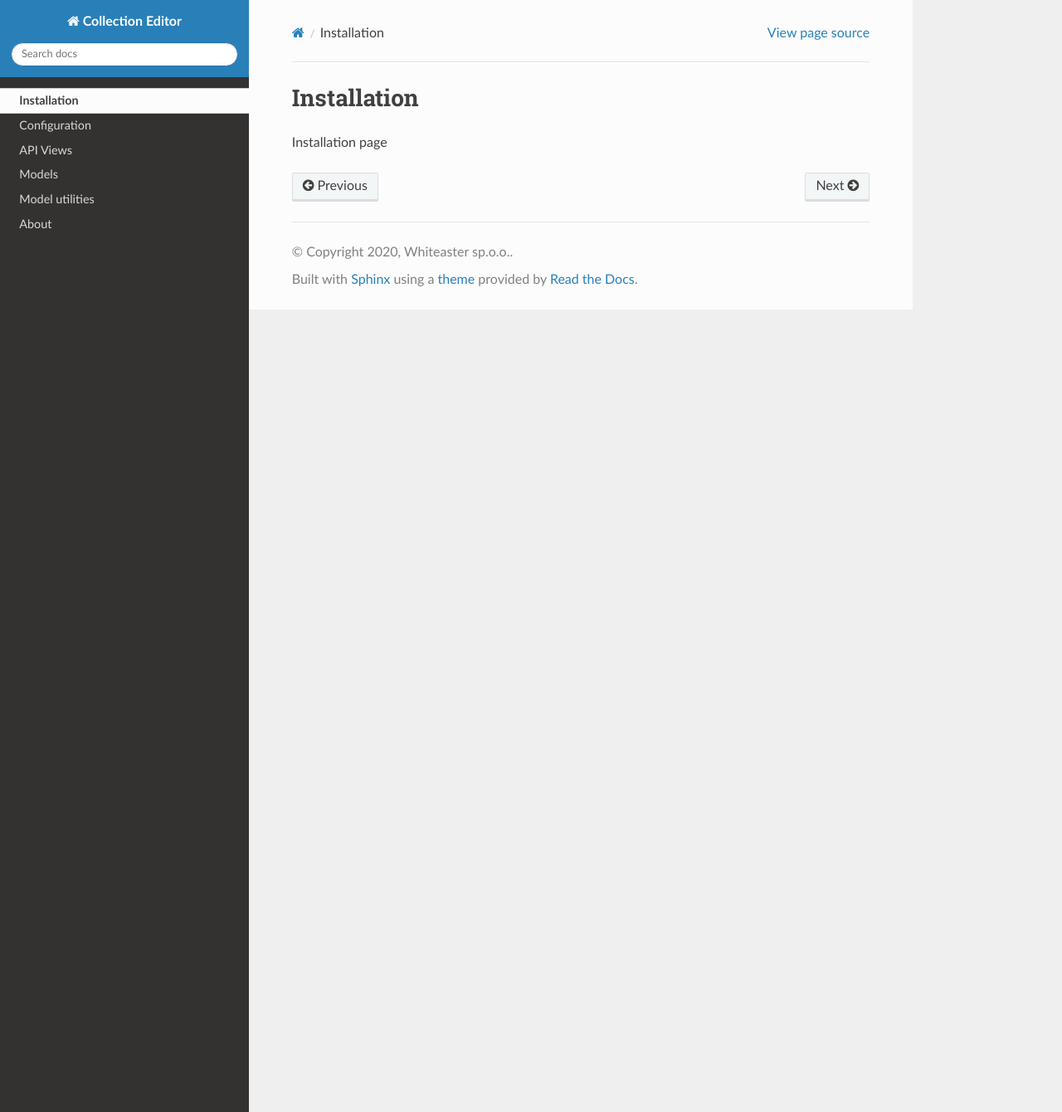
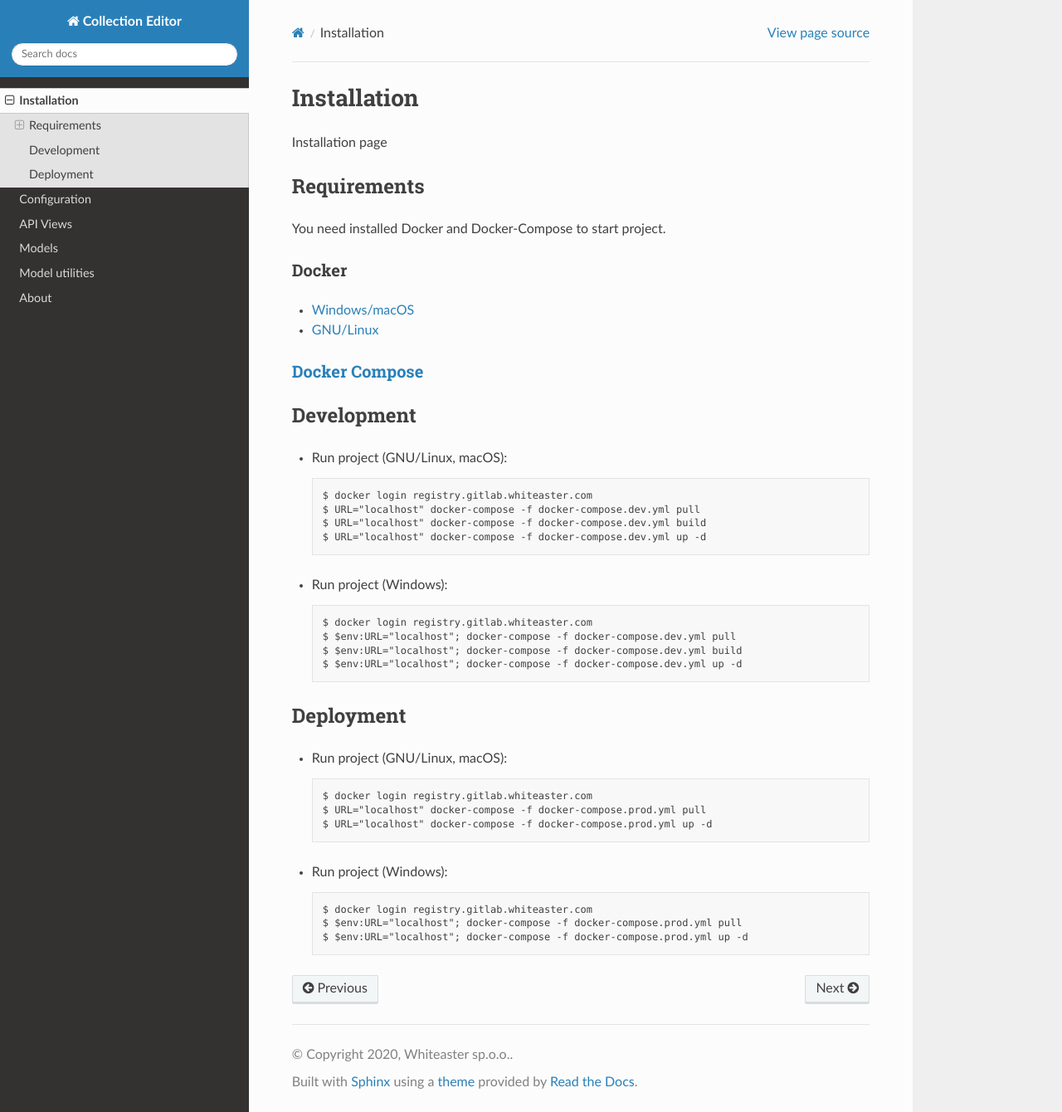
Before and after one commit to OpenForestData/Collection-Editor, a Sphinx documentation site: the page built from docs/modules/installation.rst, in a window 1280 px wide and 1340 px high. Shown: the whole window at 83% size. Built offline with Sphinx 7.4.7 and the Read the Docs theme 2.0.0, drawn with Linux system fonts in a browser that asks for light colours.

Commit message:
Installation docs

```diff
--- a/docs/modules/installation.rst
+++ b/docs/modules/installation.rst
@@ -2,3 +2,55 @@ Installation
 ============
 
 Installation page
+
+Requirements
+-------------
+
+You need installed Docker and Docker-Compose to start project.
+
+Docker
+^^^^^^
+
+- `Windows/macOS`_
+- `GNU/Linux`_
+
+`Docker Compose`_
+^^^^^^^^^^^^^^^^^
+
+
+Development
+-----------
+
+- Run project (GNU/Linux, macOS)::
+
+    $ docker login registry.gitlab.whiteaster.com
+    $ URL="localhost" docker-compose -f docker-compose.dev.yml pull
+    $ URL="localhost" docker-compose -f docker-compose.dev.yml build
+    $ URL="localhost" docker-compose -f docker-compose.dev.yml up -d
+
+- Run project (Windows)::
+
+    $ docker login registry.gitlab.whiteaster.com
+    $ $env:URL="localhost"; docker-compose -f docker-compose.dev.yml pull
+    $ $env:URL="localhost"; docker-compose -f docker-compose.dev.yml build
+    $ $env:URL="localhost"; docker-compose -f docker-compose.dev.yml up -d
+
+Deployment
+----------
+
+- Run project (GNU/Linux, macOS)::
+
+    $ docker login registry.gitlab.whiteaster.com
+    $ URL="localhost" docker-compose -f docker-compose.prod.yml pull
+    $ URL="localhost" docker-compose -f docker-compose.prod.yml up -d
+
+- Run project (Windows)::
+
+    $ docker login registry.gitlab.whiteaster.com
+    $ $env:URL="localhost"; docker-compose -f docker-compose.prod.yml pull
+    $ $env:URL="localhost"; docker-compose -f docker-compose.prod.yml up -d
+
+
+.. _Windows/macOS: https://docs.docker.com/desktop/
+.. _GNU/Linux: https://docs.docker.com/engine/install/
+.. _Docker Compose: https://docs.docker.com/compose/
```
